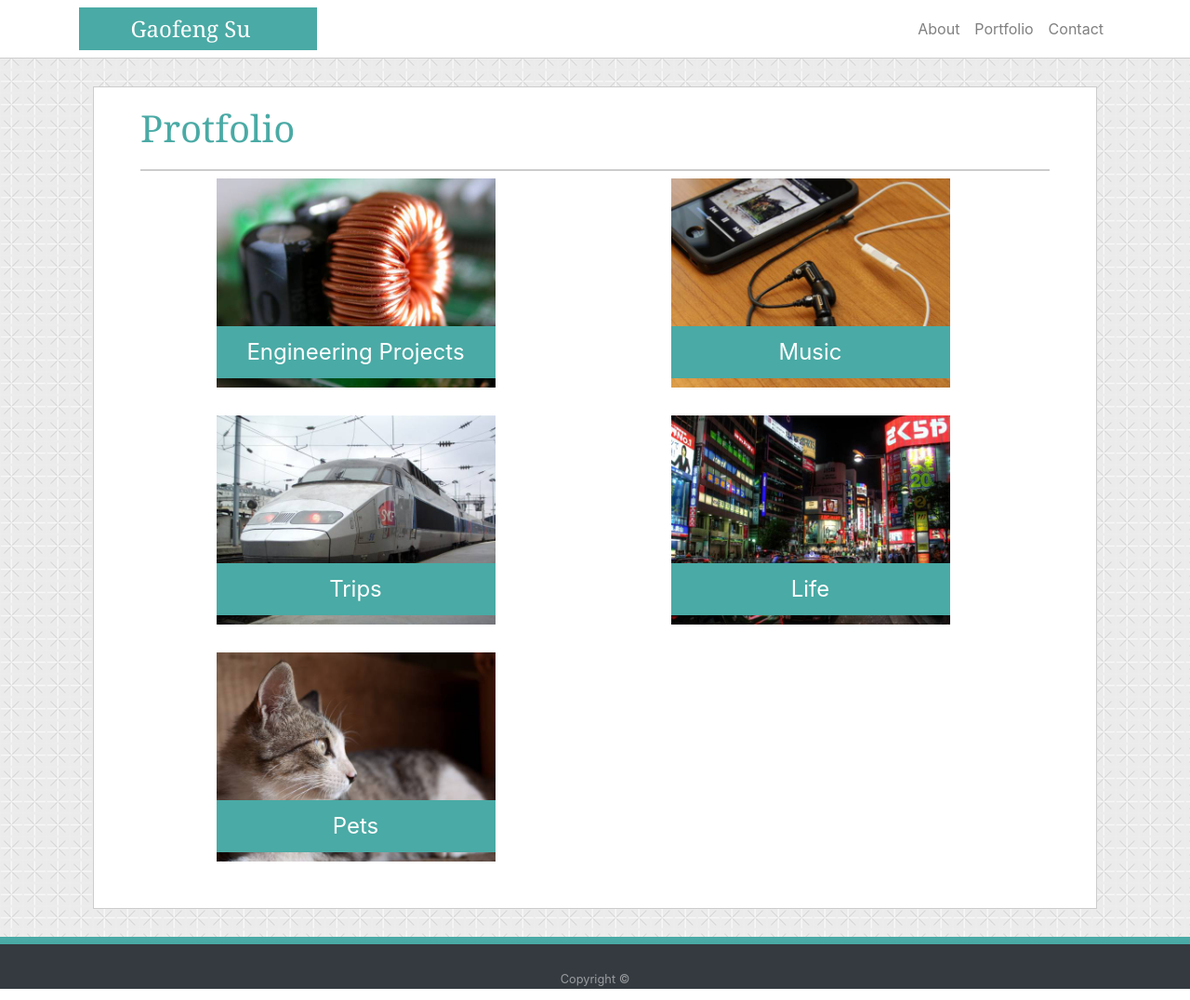
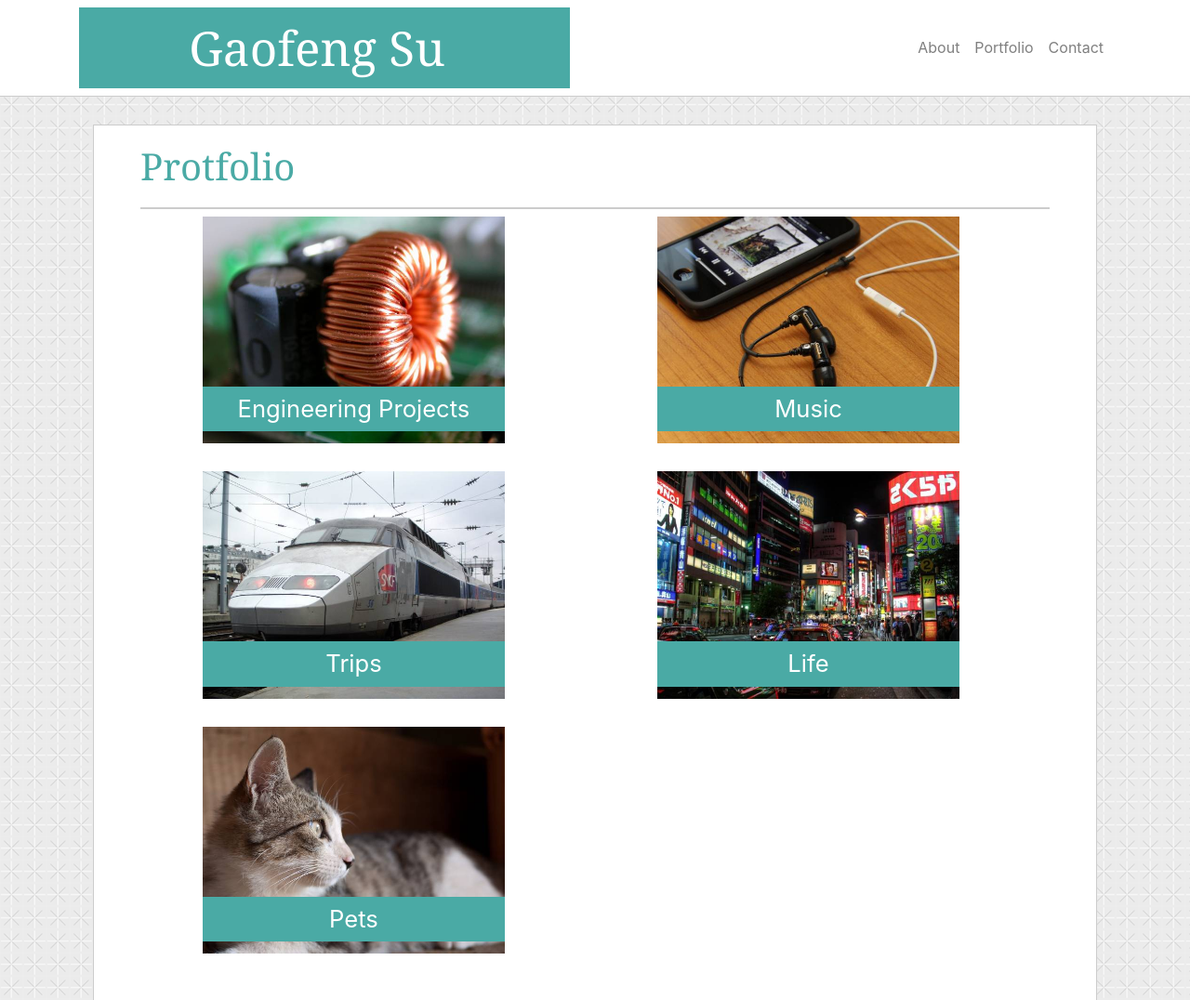
Before and after one commit to koufongso/Bootstrap-Portfolio, a plain HTML site: page portfolio.html in a window 1280 px wide. Shown: the top 1076 px of the page at 93% size. Drawn offline with nearby package versions, Linux system fonts and the light colour scheme.

Commit message:
fixed image/link text resizing issue

```diff
--- a/assets/css/style.css
+++ b/assets/css/style.css
@@ -35,9 +35,10 @@ header{
 }
 
 #myName{
-    width: 240px;
-    font-size: 24px;
+    width: 10em;
+    font-size: 4vw;
     color: #ffffff;
+    text-align: center;
 }
 
 /*-------------------Main Content------------------------------*/
@@ -77,25 +78,26 @@ header{
     float:left;
     margin-right:30px;
     margin-bottom:30px;
+    padding:0px;
     position: relative;
 }
 
 #galery_block .galery img{
-    width: 300px;
+    width: 100%;
 }
 
 #galery_block .galery a{
     display: block;
     background: #4aaaa5;
-    width:300px;
-    font-size: 24px;
+    min-width:100%;
+    font-size: 2vw;
     text-align: center;
     color:#ffffff;
-    padding-top:10px;
-    padding-bottom:10px;
+    padding-top:0.2em;
+    padding-bottom:0.2em;
     float:  left;
     position: absolute;
-    bottom:10px;
+    bottom:0.5em;
     text-decoration: none;
 }
 
--- a/portfolio.html
+++ b/portfolio.html
@@ -55,31 +55,31 @@
                     <div id="galery_block" class="container">
                         <div class="row justify-content-around">
                             <div class="galery col-4 ">
-                                <img alt="Engineering" src="assets/images/g1.jpg">
+                                <img alt="Engineering" src="assets/images/g1.jpg" class="img-fluid">
                                 <a href="">Engineering Projects</a>
                             </div>
 
                             <div class="galery col-4">
-                                <img alt="Music" src="assets/images/g2.jpg">
+                                <img alt="Music" src="assets/images/g2.jpg" class="img-fluid">
                                 <a href="">Music</a>
                             </div>
                         </div>
 
                         <div class="row justify-content-around">
                             <div class="galery col-4">
-                                <img alt="Trips" src="assets/images/g3.jpg">
+                                <img alt="Trips" src="assets/images/g3.jpg" class="img-fluid">
                                 <a href="">Trips</a>
                             </div>
 
                             <div class="galery col-4">
-                                <img alt="life" src="assets/images/g4.jpg">
+                                <img alt="life" src="assets/images/g4.jpg" class="img-fluid">
                                 <a href="">Life</a>
                             </div>
                         </div>
 
                         <div class="row justify-content-around">
                             <div class="galery col-4">
-                                <img alt="Pets" src="assets/images/g5.jpg">
+                                <img alt="Pets" src="assets/images/g5.jpg" class="img-fluid">
                                 <a href="">Pets</a>
                             </div>
 
```
